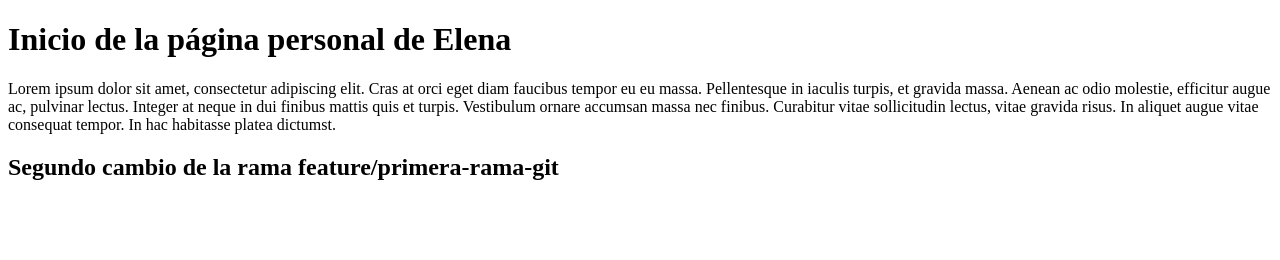
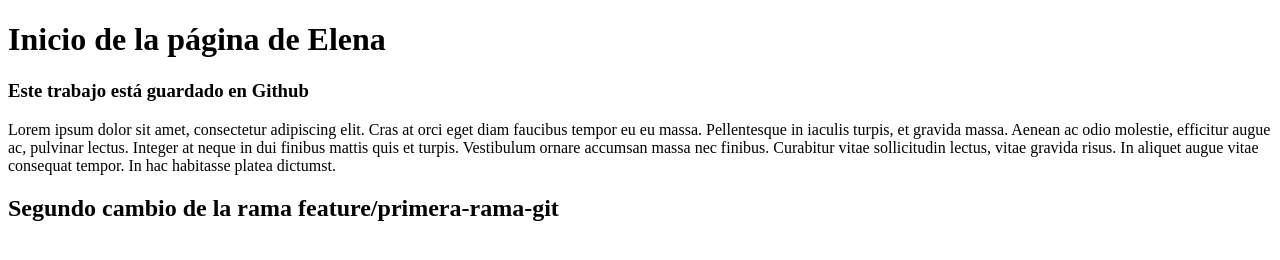
Before and after one commit to elenahernanz/ehernanz_repo, a plain HTML site: page index.html in a window 1280 px wide. Drawn offline with Linux system fonts and the light colour scheme.

Commit message:
Cuarto cambio de la rama feature/primera-rama-git

```diff
--- a/index.html
+++ b/index.html
@@ -7,7 +7,8 @@
     <title>Inicio</title>
 </head>
 <body>
-    <h1>Inicio de la página personal de Elena</h1>
+    <h1>Inicio de la página de Elena</h1>
+    <h3>Este trabajo está guardado en Github</h3>
     <p>Lorem ipsum dolor sit amet, consectetur adipiscing elit. Cras at orci eget diam faucibus tempor eu eu massa. Pellentesque in iaculis turpis, et gravida massa. Aenean ac odio molestie, efficitur augue ac, pulvinar lectus. Integer at neque in dui finibus mattis quis et turpis. Vestibulum ornare accumsan massa nec finibus. Curabitur vitae sollicitudin lectus, vitae gravida risus. In aliquet augue vitae consequat tempor. In hac habitasse platea dictumst.</p>
     <h2>Segundo cambio de la rama feature/primera-rama-git</h2>
 </body>
```
